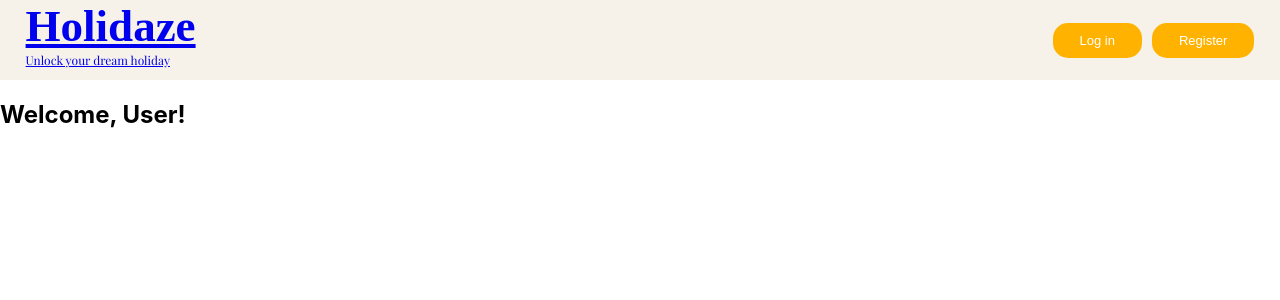
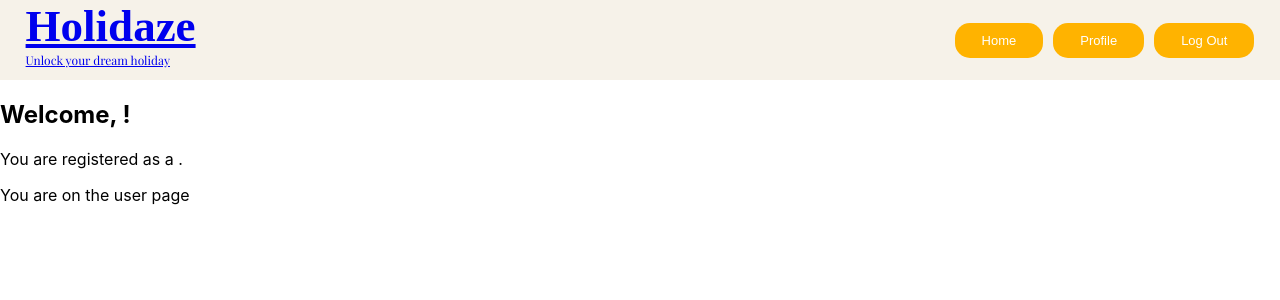
Before and after one commit to LineNil/Project-exam-2, a React (Create React App) app: page /user-account in a window 1280 px wide. Shown: the top 300 px of the page. Built offline with nearby package versions, Linux system fonts and the light colour scheme; a web font is replaced by a local one.

Commit message:
profile name

```diff
--- /dev/null
+++ b/src/components/Layout/LoggedIn/User/index.jsx
@@ -0,0 +1,37 @@
+import React from "react";
+import { Link } from "react-router-dom";
+import { ButtonDiv, ButtonStyle, NavDiv, LogoDiv, Holidaze, HolidazeP } from "../../style";
+
+
+
+function HeaderLoggedIn() {
+  const handleLogout = () => {
+
+    localStorage.removeItem("accessToken");
+
+    window.location.href = "/login";
+  };
+
+  return (
+    <NavDiv>
+      <LogoDiv>
+        <Link to="/">
+          <Holidaze>Holidaze</Holidaze>
+          <HolidazeP>Unlock your dream holiday</HolidazeP>
+        </Link>
+      </LogoDiv>
+
+      <ButtonDiv>
+        <Link to="/">
+          <ButtonStyle>Home</ButtonStyle>
+        </Link>
+        <Link to="/profile">
+          <ButtonStyle>Profile</ButtonStyle>
+        </Link>
+        <ButtonStyle onClick={handleLogout}>Log Out</ButtonStyle>
+      </ButtonDiv>
+    </NavDiv>
+  );
+}
+
+export default HeaderLoggedIn;
--- a/src/components/Layout/LoggedIn/index.jsx
+++ /dev/null
@@ -1,29 +0,0 @@
-import React from "react";
-import { Link } from "react-router-dom";
-import { ButtonDiv, ButtonStyle, NavDiv, LogoDiv, Holidaze, HolidazeP } from "../style";
-
-
-
-function HeaderLoggedIn() {
-  return (
-    <NavDiv>
-      <LogoDiv>
-        <Link to="/">
-          <Holidaze>Holidaze</Holidaze>
-          <HolidazeP>Unlock your dream holiday</HolidazeP>
-        </Link>
-      </LogoDiv>
-
-      <ButtonDiv>
-        <Link to="/login">
-          <ButtonStyle>Log in</ButtonStyle>
-        </Link>
-        <Link to="/register">
-          <ButtonStyle>Register</ButtonStyle>
-        </Link>
-      </ButtonDiv>
-    </NavDiv>
-  );
-}
-
-export default HeaderLoggedIn;
--- a/src/components/Login/index.jsx
+++ b/src/components/Login/index.jsx
@@ -2,7 +2,6 @@ import React, { useState } from "react";
 import { useNavigate } from "react-router-dom";
 import ApiKey from "../Api/ApiKey";
 import HeaderLoggedOut from "../Layout/LoggedOut";
-
 
 function LogIn() {
   const navigate = useNavigate();
@@ -60,6 +59,8 @@ function LogIn() {
       if (response.ok) {
         localStorage.setItem("accessToken", responseData.data.accessToken);
         localStorage.setItem("isLoggedIn", true);
+        localStorage.setItem("loggedInUserName", responseData.data.name);
+        console.log("Logged In User Name:", responseData.data.name);
         fetchProfile(responseData.data.name);
         const profile = readProfileFromStorage();
         console.log(profile);
@@ -77,9 +78,10 @@ function LogIn() {
     }
   };
 
+
   return (
     <div>
-    <HeaderLoggedOut/>
+      <HeaderLoggedOut />
       <h2>Log in!</h2>
       <form onSubmit={handleSubmit}>
         <label>
--- a/src/components/UserAccount/index.jsx
+++ b/src/components/UserAccount/index.jsx
@@ -1,10 +1,52 @@
-import React from "react";
-import NavLoggedIn from "../Layout/LoggedIn";
+import React, { useEffect, useState } from "react";
+import HeaderLoggedIn from "../Layout/LoggedIn/User";
+import ApiKey from "../Api/ApiKey";
+
 function UserAccount() {
+  const [userName, setUserName] = useState("");
+  const [userRole, setUserRole] = useState("");
+
+  useEffect(() => {
+    async function fetchProfile() {
+      console.log("Local Storage:", localStorage);
+
+      const accessToken = localStorage.getItem("accessToken");
+      const loggedInUserName = localStorage.getItem("loggedInUserName");
+
+      console.log("Logged In User Name:", loggedInUserName);
+
+      if (!accessToken || !loggedInUserName) {
+        console.error("Access token or logged in user name not found in localStorage");
+        return;
+      }
+
+      try {
+        const response = await fetch(`https://v2.api.noroff.dev/holidaze/profiles/${loggedInUserName}`, {
+          method: "GET",
+          headers: {
+            Authorization: `Bearer ${accessToken}`,
+            "X-Noroff-API-Key": ApiKey,
+          },
+        });
+        const responseData = await response.json();
+        console.log(responseData.data);
+        const userName = responseData.data.name;
+        setUserName(userName);
+        setUserRole(responseData.data.venueManager ? "Manager" : "User");
+      } catch (error) {
+        console.error("Error:", error);
+      }
+    }
+
+    fetchProfile();
+  }, []);
+
   return (
     <div>
-      <NavLoggedIn/>
-      <h2>Welcome, User!</h2>
+      <HeaderLoggedIn />
+      <h2>Welcome, {userName}!</h2>
+      <p>You are registered as a {userRole}.</p>
+      <p>You are on the user page</p>
       {/* Legg til innhold spesifikt for brukere her */}
     </div>
   );
```
